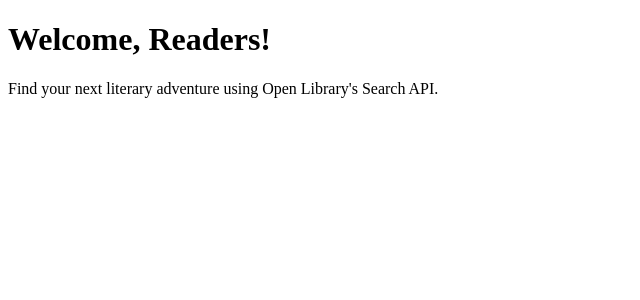
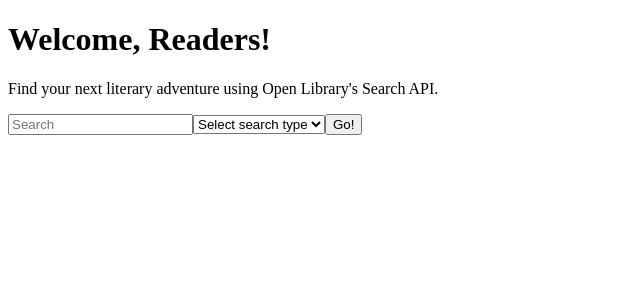
Before and after one commit to smithermansl/open-lib, a React app: page / in a window 1280 px wide. Shown: the top 300 px of the page, without its empty margins (0-640 px from the left). Built offline with nearby package versions, Linux system fonts and the light colour scheme; the HTML template or start-up script is replaced by a standard one.

Commit message:
search and options in header

```diff
--- a/client/public/main.css
+++ b/client/public/main.css
@@ -36,7 +36,32 @@ p {
   padding-top: 2em;
 }
 
+#search {
+  width: 200px;
+  padding-top: 2em;
+}
 
+.search {
+  border: none;
+  border-radius: 5px;
+  height: 20px;
+}
+
+#search input {
+  width: 180px;
+  margin-bottom: .5em;
+  padding-left: 8px;
+}
+
+#search select {
+  margin-right: .5em;
+  width: 150px;
+}
+
+#search button:hover {
+  background-color: #49494b;
+  color: #d1bfa7;
+}
 
 
 
--- a/client/src/components/header.js
+++ b/client/src/components/header.js
@@ -1,6 +1,23 @@
 import React, { Component } from 'react'
 
-const Header = () => {
+export default class Header extends Component {
+  constructor () {
+    super()
+    this.state = {
+      query: '',
+      searchBy: ''
+    }
+  }
+
+  handleChange = e => {
+    e.preventDefault()
+    this.setState({
+      [e.target.name]: e.target.value
+    })
+  }
+
+  render () {
+    console.log('state: ', this.state)
     return (
       <div id="header">
         <h1 id="title" className="header-content">
@@ -10,8 +27,28 @@ const Header = () => {
         <p id="about" className="header-content">
           Find your next literary adventure using Open Library's Search API.
         </p>
+
+        <div id="search" className="header-content">
+          <input
+            name="query"
+            className="search"
+            type="text"
+            placeholder="Search"
+            value={this.state.query}
+            onChange={this.handleChange}
+          />
+          <select
+            name="searchBy"
+            className="search"
+            onChange={this.handleChange}>
+            <option value="">Select search type</option>
+            <option value="title">by Title</option>
+            <option value="author">by Author</option>
+            <option value="genre">by Genre</option>
+          </select>
+          <button type="submit" className="search">Go!</button>
+        </div>
       </div>
     )
   }
-
-export default Header
+}
--- a/webpack.config.js
+++ b/webpack.config.js
@@ -11,7 +11,7 @@ module.exports = {
                 test: /\.js$/,
                 loader: 'babel-loader',
                 query: {
-                    presets: ['es2015']
+                    presets: ['@babel/react']
                 }
             }
         ]
```
Also changed, not shown: package.json (+6 -4 lines), .babelrc, 1 other file (tests, documents, lock files or other folders). Lines whose indentation alone changed are shown as unchanged.
